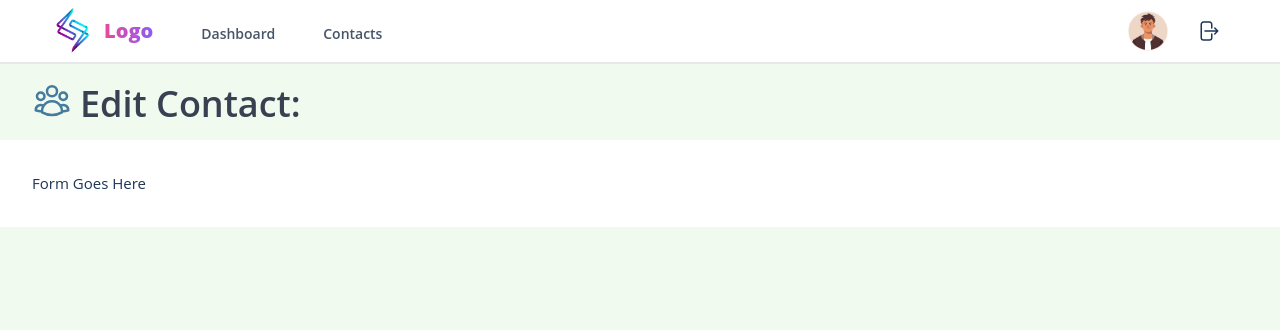
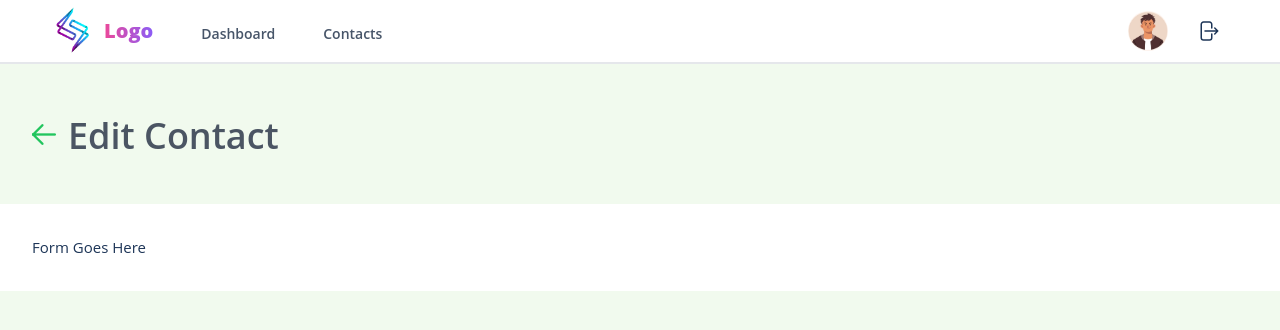
Before and after one commit to takinur/leveling, a Vue app: page /contacts/1/edit in a window 1280 px wide. Shown: the top 330 px of the page. Built offline with nearby package versions, Linux system fonts and the light colour scheme.

Commit message:
Padding for Title

```diff
--- a/src/views/ContactEdit.vue
+++ b/src/views/ContactEdit.vue
@@ -9,23 +9,11 @@ console.log(id)
 
 <template>
   <div class="w-full">
-    <div class="text-gray-700 flex my-4 pl-8 text-4xl font-semibold">
-      <svg
-        xmlns="http://www.w3.org/2000/svg"
-        fill="none"
-        viewBox="0 0 24 24"
-        stroke-width="1.5"
-        stroke="currentColor"
-        class="w-10 h-10 mr-2 text-lightblue"
-      >
-        <path
-          stroke-linecap="round"
-          stroke-linejoin="round"
-          d="M18 18.72a9.094 9.094 0 003.741-.479 3 3 0 00-4.682-2.72m.94 3.198l.001.031c0 .225-.012.447-.037.666A11.944 11.944 0 0112 21c-2.17 0-4.207-.576-5.963-1.584A6.062 6.062 0 016 18.719m12 0a5.971 5.971 0 00-.941-3.197m0 0A5.995 5.995 0 0012 12.75a5.995 5.995 0 00-5.058 2.772m0 0a3 3 0 00-4.681 2.72 8.986 8.986 0 003.74.477m.94-3.197a5.971 5.971 0 00-.94 3.197M15 6.75a3 3 0 11-6 0 3 3 0 016 0zm6 3a2.25 2.25 0 11-4.5 0 2.25 2.25 0 014.5 0zm-13.5 0a2.25 2.25 0 11-4.5 0 2.25 2.25 0 014.5 0z"
-        />
-      </svg>
-
-      <h1 class="mt-1">Edit Contact:</h1>
+    <div class="text-gray-600 flex my-4 p-8 text-4xl font-semibold">
+      <RouterLink to="/contacts" class="mr-3">
+        <i class="pi pi-arrow-left text-green-500" style="font-size: 1.5rem"></i>
+      </RouterLink>
+      <h1 class="mt-1">Edit Contact</h1>
     </div>
     <div class="w-full p-8 bg-white">Form Goes Here</div>
   </div>
--- a/src/views/ContactListView.vue
+++ b/src/views/ContactListView.vue
@@ -90,7 +90,7 @@ function deleteContact(event: Event, id: number) {
 
 <template>
   <div class="w-full">
-    <div class="text-gray-700 flex my-4 pl-8 text-4xl font-semibold">
+    <div class="text-gray-700 flex my-4 p-8 text-4xl font-semibold">
       <svg
         xmlns="http://www.w3.org/2000/svg"
         fill="none"
```
